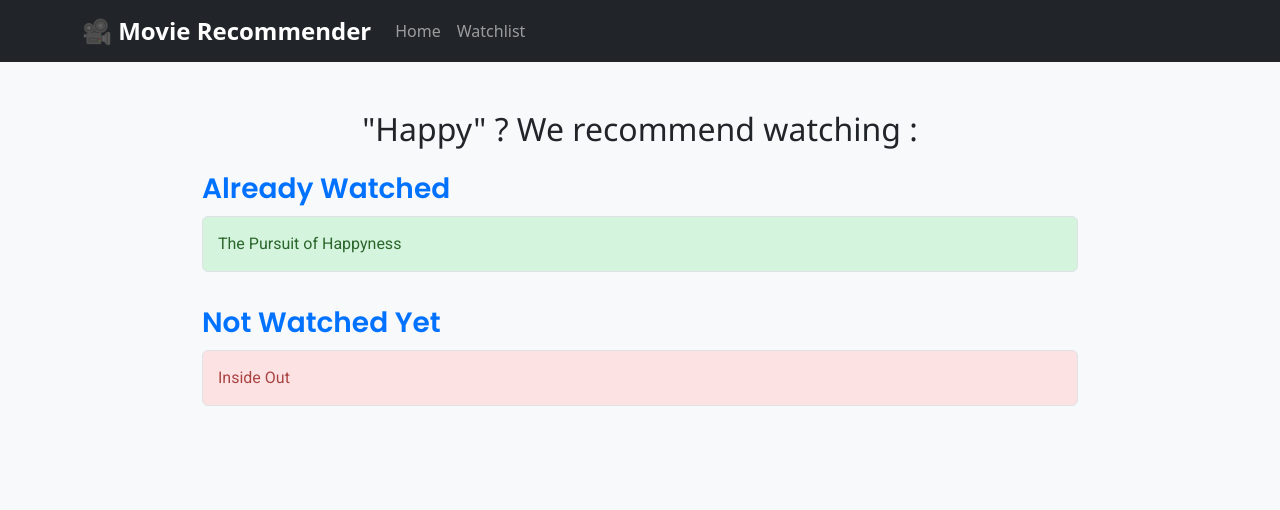
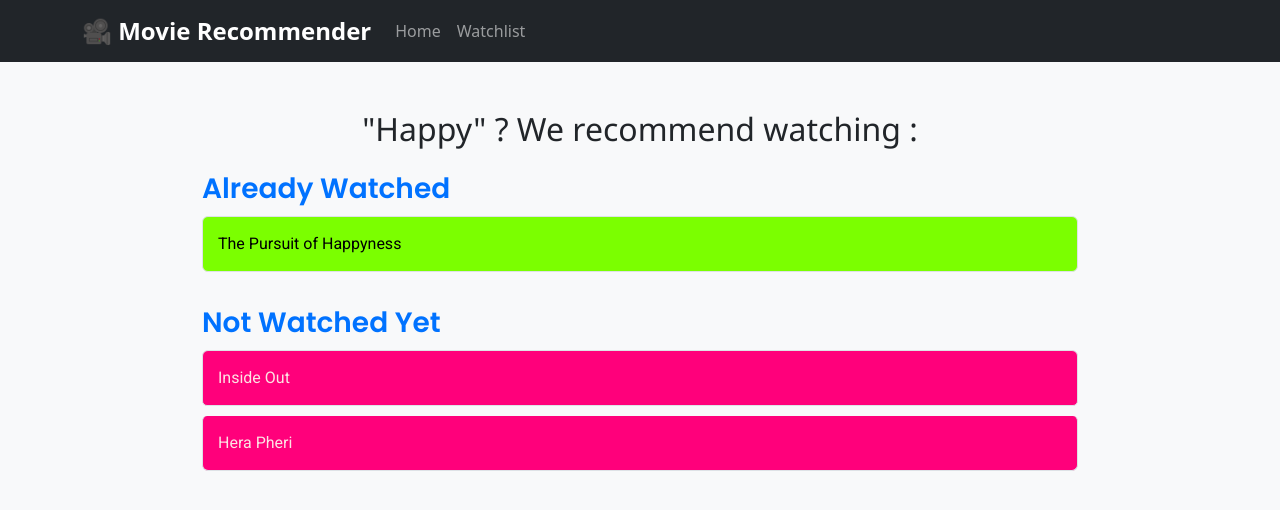
Before and after one commit to rose-kaks/Movie-Recommender, a React (Create React App) app: page / in a window 1280 px wide. Both pictures are taken after a click on the button "Happy". Shown: the top 510 px of the page. Built offline with nearby package versions, Linux system fonts and the light colour scheme.

Commit message:
Improve styling

```diff
--- a/src/moviesData.js
+++ b/src/moviesData.js
@@ -9,6 +9,10 @@ const moviesData = [
     { id: 8, title: "Jumanji", mood: "Adventurous", watched: false },
     { id: 9, title: "The Fault in Our Stars", mood: "Sad", watched: true },
     { id: 10, title: "A Beautiful Mind", mood: "Sad", watched: false },
+    { id: 11, title: "3 Idiots", mood: "Motivated", watched: false },
+    { id: 12, title: "Hera Pheri", mood: "Happy", watched: false },
+    { id: 13, title: "12th Fail", mood: "Motivated", watched: false },
+    { id: 14, title: "Stree", mood: "Scared", watched: false },
 ];
 
 export default moviesData;
--- a/src/pages/Home.js
+++ b/src/pages/Home.js
@@ -13,7 +13,7 @@ const Home = () => {
             <h1 className="display-4">Find Movies Based on Your Mood 🎬</h1>
             <p className="lead">Select your mood, and we'll recommend the perfect movies for you!</p>
             <div className="row mt-4">
-                {["Happy", "Sad", "Romantic", "Adventurous", "Scared"].map((mood) => (
+                {["Happy", "Sad", "Romantic", "Adventurous", "Scared", "Motivated"].map((mood) => (
                     <div className="col-md-4 mb-3" key={mood}>
                         <button
                             className="btn btn-lg btn-outline-primary w-100"
--- a/src/pages/Recommendations.css
+++ b/src/pages/Recommendations.css
@@ -24,13 +24,13 @@
 
 /* Specific styles for watched and unwatched items */
 .watched-item {
-    background-color: #d4f4dd;
-    color: #2b662b;
+    background-color: #7bff00;
+    color: black;
 }
 
 .unwatched-item {
-    background-color: #fde2e4;
-    color: #a94442;
+    background-color: #FF007B;
+    color: #fde2e4;
 }
 
 .list-group-item:hover {
```
